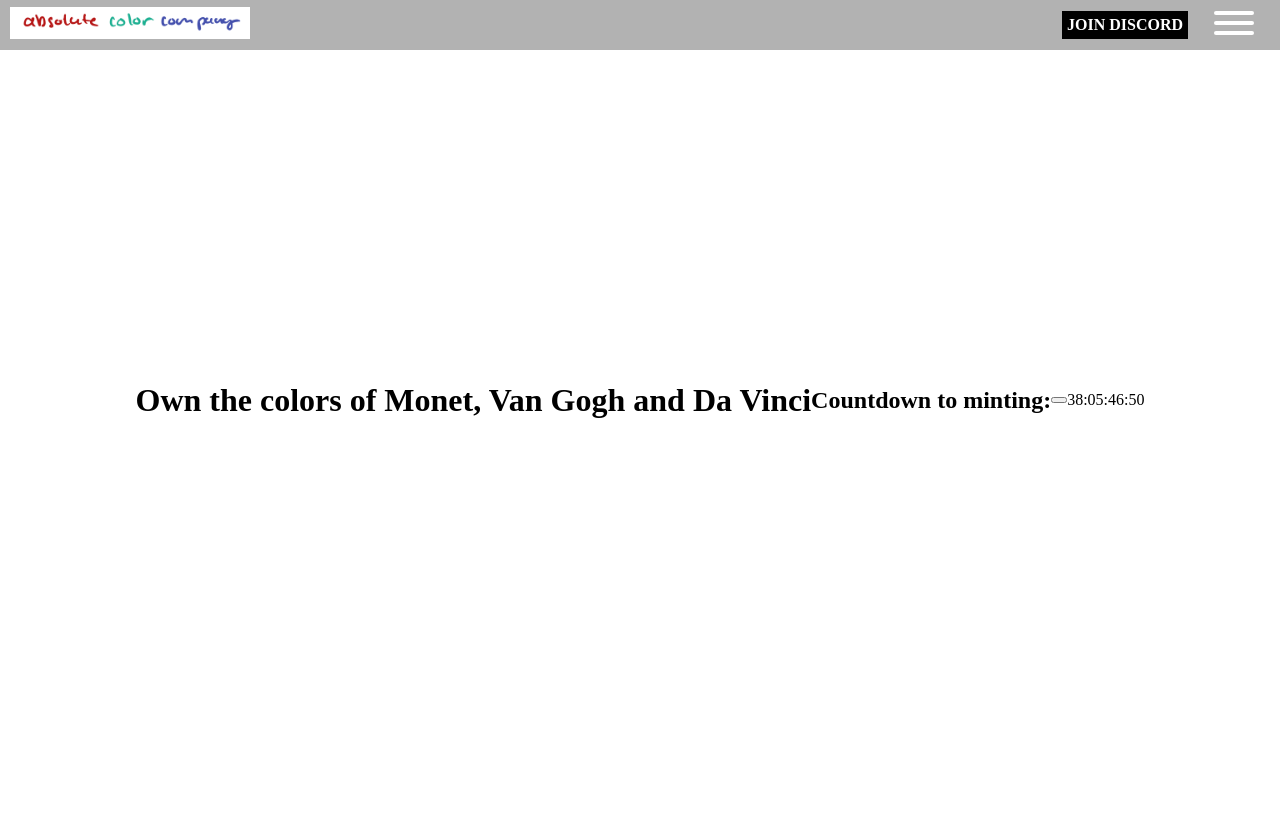
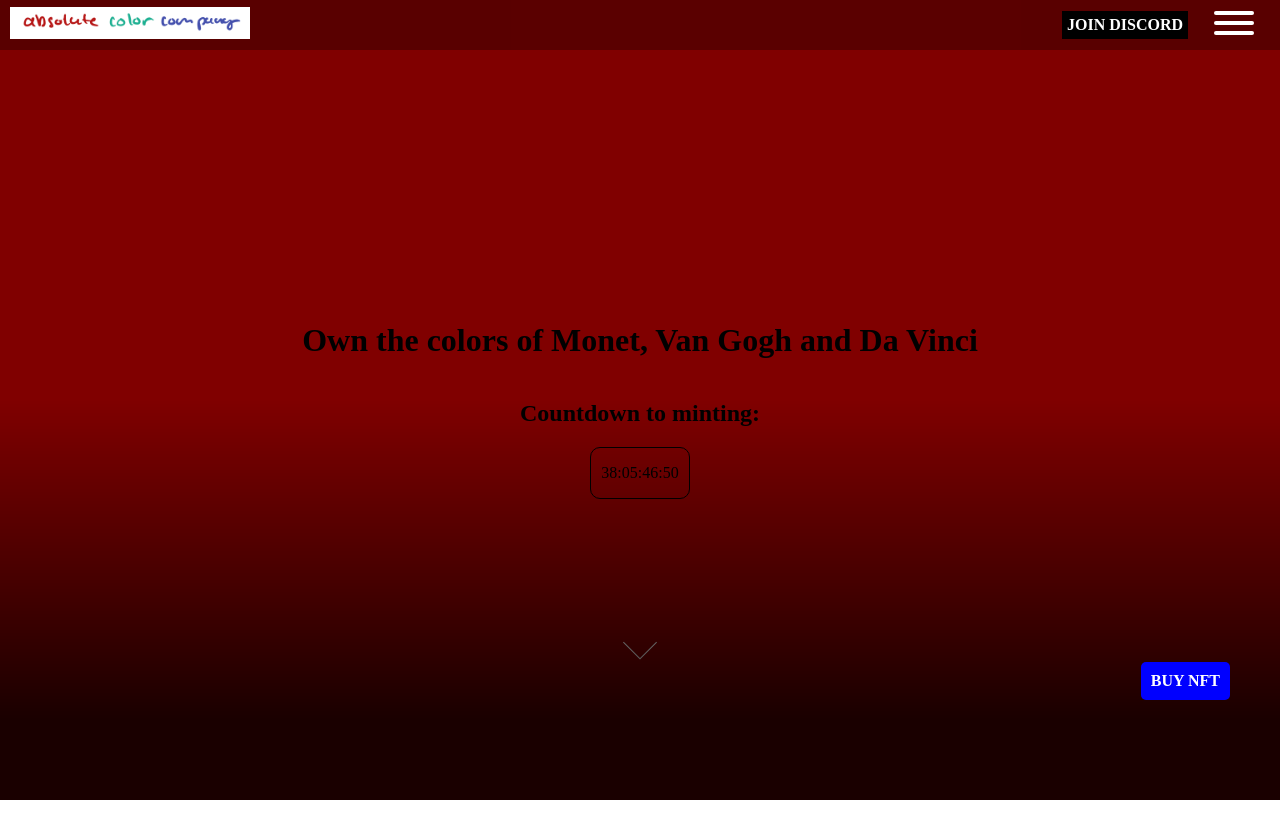
Before and after one commit to finndayton/ACC_website, a plain HTML site: page index.html in a window 1280 px wide. Shown: the top 838 px of the page. Drawn offline with nearby package versions, Linux system fonts and the light colour scheme.

Commit message:
Add styling for home page

```diff
--- a/index.html
+++ b/index.html
@@ -48,11 +48,20 @@
   <div id="overlay"></div>
 
   <div id="main">
+
+    <!-- Home -->
     <div class="page" id="home">
       <h1 class="home-message">Own the colors of Monet, Van Gogh and Da Vinci</h1>
       <h2 id="countdown-title">Countdown to minting:</h2>
-      <button></button>
-      <p id="countdown"></p>
+      <div id="countdown-container">
+        <p id="countdown"></p>
+      </div>
+
+      <div id="buy-nft">
+        <a href="" target="_blank">buy nft</a>
+      </div>
+
+      <a href="#art"><span></span></a>
     </div>
 
     <div class="page" id="art">
--- a/main.css
+++ b/main.css
@@ -65,6 +65,7 @@ body {
   display: flex;
   justify-content: center;
   align-items: center;
+  flex-direction: column;
 }
 
 /* Hamburger CSS from https://jonsuh.com/hamburgers/#usage */
@@ -271,3 +272,98 @@ body {
 #sidebar .social_media a:hover {
   transform: scale(1.1);
 }
+
+/* Home */
+
+#home {
+  background-color: #800000;
+}
+
+#countdown-container {
+  border: 1px solid black;
+  padding: 0 10px 0 10px;
+  border-radius: 10px;
+}
+
+#buy-nft {
+  position: absolute;
+  right: 50px;
+  bottom: 100px;
+  background-color: blue;
+  padding: 10px;
+  border-radius: 5px;
+  z-index: 100;
+  transition: all 0.2s ease-in-out;
+}
+
+#buy-nft:hover {
+  scale: 1.1;
+}
+
+#buy-nft a {
+  text-decoration: none;
+  text-transform: uppercase;
+  color: white;
+  font-weight: bold;
+}
+
+/* Scroll arrow animation from https://codepen.io/nxworld/pen/OyRrGy */
+
+#home::after {
+  position: absolute;
+  bottom: 0;
+  left: 0;
+  content: "";
+  width: 100%;
+  height: 50%;
+  background: -webkit-linear-gradient(
+    top,
+    rgba(0, 0, 0, 0) 0,
+    rgba(0, 0, 0, 0.8) 80%,
+    rgba(0, 0, 0, 0.8) 100%
+  );
+  background: linear-gradient(
+    to bottom,
+    rgba(0, 0, 0, 0) 0,
+    rgba(0, 0, 0, 0.8) 80%,
+    rgba(0, 0, 0, 0.8) 100%
+  );
+}
+
+#home a span {
+  position: absolute;
+  bottom: 150px;
+  left: 50%;
+  width: 24px;
+  height: 24px;
+  margin-left: -12px;
+  border-left: 1px solid #fff;
+  border-bottom: 1px solid #fff;
+  -webkit-transform: rotate(-45deg);
+  transform: rotate(-45deg);
+  -webkit-animation: sdb04 2s infinite;
+  animation: sdb04 2s infinite;
+  box-sizing: border-box;
+}
+@-webkit-keyframes sdb04 {
+  0% {
+    -webkit-transform: rotate(-45deg) translate(0, 0);
+  }
+  20% {
+    -webkit-transform: rotate(-45deg) translate(-10px, 10px);
+  }
+  40% {
+    -webkit-transform: rotate(-45deg) translate(0, 0);
+  }
+}
+@keyframes sdb04 {
+  0% {
+    transform: rotate(-45deg) translate(0, 0);
+  }
+  20% {
+    transform: rotate(-45deg) translate(-10px, 10px);
+  }
+  40% {
+    transform: rotate(-45deg) translate(0, 0);
+  }
+}
```
